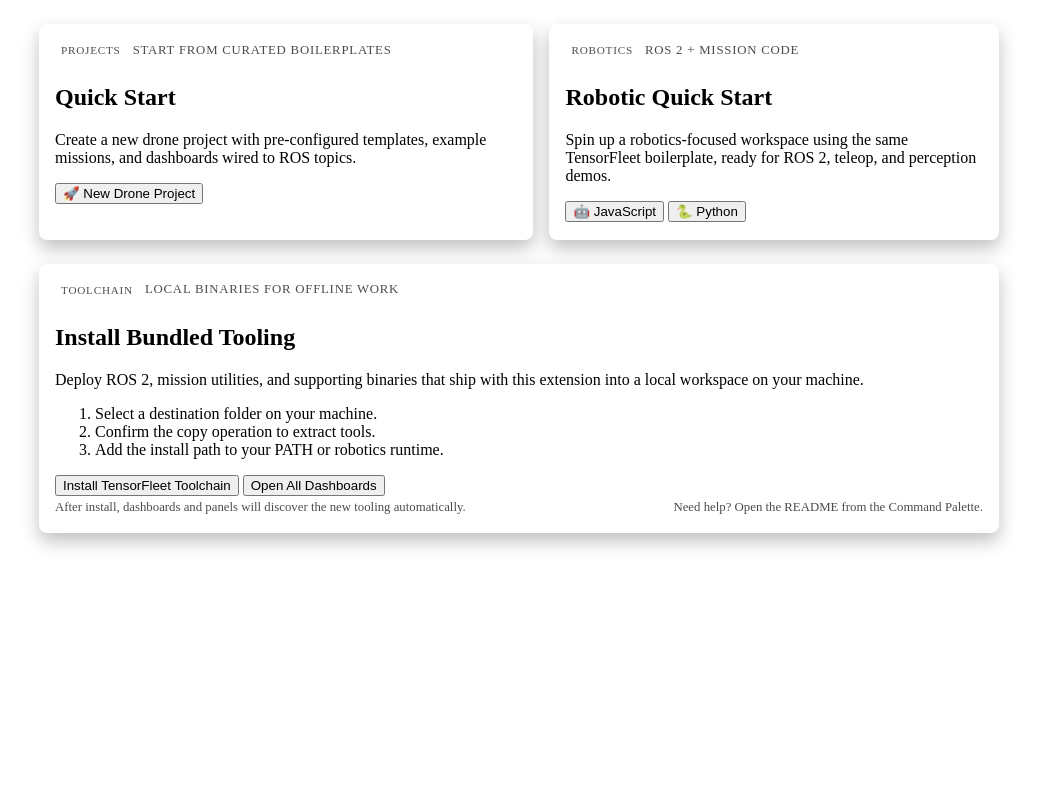
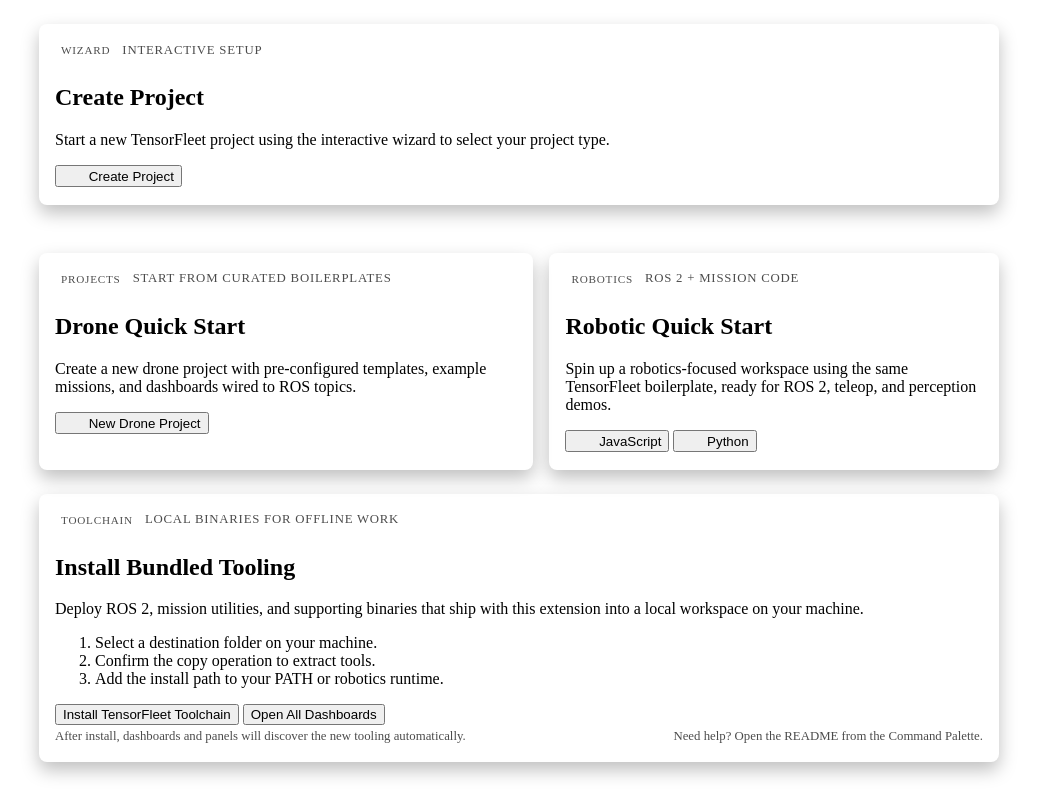
Before and after one commit to TensorFleet/vscode-tensorfleet, a Python web app: template src/templates/tooling-view.html in a window 1280 px wide. Shown: the part 66-860 px from the top of the page, without its empty margins (121-1158 px from the left). Before the commit the page ends 614 px from the top, so only its background shows below. Run offline with Jinja, Linux system fonts and the light colour scheme; the template is opened without the code that fills it, so the values that code supplies are empty.

Commit message:
feat: Introduce a project creation wizard and update the tooling view with new icons and context-based panel management.

```diff
--- a/src/templates/tooling-view.html
+++ b/src/templates/tooling-view.html
@@ -100,6 +100,14 @@
         align-items: flex-start;
       }
     }
+
+    .icon-small {
+      width: 16px;
+      height: 16px;
+      vertical-align: text-bottom;
+      margin-right: 6px;
+      object-fit: contain;
+    }
   </style>
 </head>
 
@@ -112,19 +120,35 @@
       </p>
     </header>
 
+    <section class="viewport tooling-card" style="margin-bottom: 24px;">
+      <div class="tooling-card__meta">
+        <span class="tooling-card__chip">Wizard</span>
+        <span>Interactive Setup</span>
+      </div>
+      <h2 class="viewport__title">Create Project</h2>
+      <p class="viewport__description">
+        Start a new TensorFleet project using the interactive wizard to select your project type.
+      </p>
+      <div class="viewport__actions">
+        <button id="createProjectWizard" class="viewport__action"><img src="{{plus_icon}}" class="icon-small" /> Create
+          Project</button>
+      </div>
+    </section>
+
     <div class="tooling__grid">
       <section class="viewport tooling-card tooling-card--accent">
         <div class="tooling-card__meta">
           <span class="tooling-card__chip">Projects</span>
           <span>Start from curated boilerplates</span>
         </div>
-        <h2 class="viewport__title">Quick Start</h2>
+        <h2 class="viewport__title">Drone Quick Start</h2>
         <p class="viewport__description">
           Create a new drone project with pre-configured templates, example missions, and dashboards wired to ROS
           topics.
         </p>
         <div class="viewport__actions">
-          <button id="newProject" class="viewport__action">🚀 New Drone Project</button>
+          <button id="newProject" class="viewport__action"><img src="{{drone_icon}}" class="icon-small" /> New Drone
+            Project</button>
         </div>
       </section>
 
@@ -139,8 +163,10 @@
           perception demos.
         </p>
         <div class="viewport__actions">
-          <button id="newRoboticProject" class="viewport__action">🤖 JavaScript</button>
-          <button id="newRoboticPythonProject" class="viewport__action viewport__action--secondary">🐍 Python</button>
+          <button id="newRoboticProject" class="viewport__action"><img src="{{js_icon}}" class="icon-small" />
+            JavaScript</button>
+          <button id="newRoboticPythonProject" class="viewport__action"><img src="{{python_icon}}" class="icon-small" />
+            Python</button>
         </div>
       </section>
     </div>
@@ -173,6 +199,9 @@
   </main>
   <script nonce="tooling">
     const vscode = acquireVsCodeApi();
+    document.getElementById('createProjectWizard')?.addEventListener('click', () => {
+      vscode.postMessage({ command: 'createProjectWizard' });
+    });
     document.getElementById('newProject')?.addEventListener('click', () => {
       vscode.postMessage({ command: 'newProject' });
     });
```
Also changed, not shown: package.json (+15 -17 lines), src/extension.ts (+27 -5 lines), media/drone.png (added), media/javascript.png (added), media/plus.png (added), media/python.png (added), media/tools-icon.png (added).
